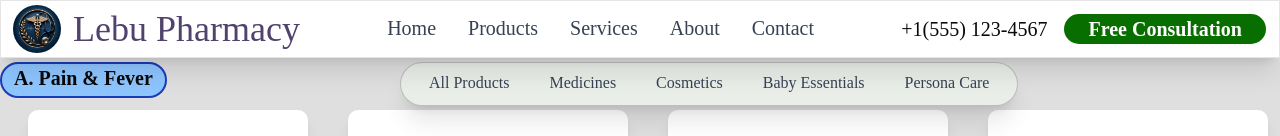
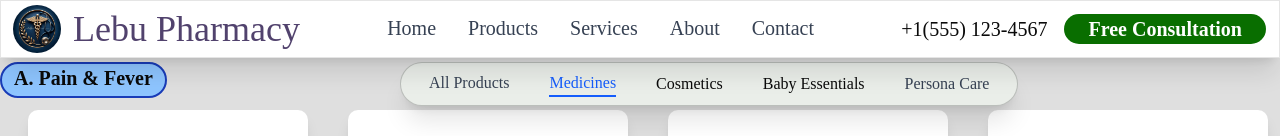
Before and after one commit to Askebir/Phrmacy-Landing-Page, a Next.js app: page /Medicines in a window 1280 px wide. Shown: the top 136 px of the page. Built offline with nearby package versions, Linux system fonts and the light colour scheme.

Commit message:
product naviation hover and active link styling

```diff
--- /dev/null
+++ b/app/AllProducts/page.tsx
@@ -0,0 +1,3 @@
+export default function AllProducts() {
+  return <div>AllProudcts</div>;
+}
--- a/components/subComponents/ProductNavigation.tsx
+++ b/components/subComponents/ProductNavigation.tsx
@@ -1,5 +1,6 @@
 "use client";
 import Link from "next/link";
+import { usePathname } from "next/navigation";
 import { useState } from "react";
 
 // export default function NavigationWrapper({
@@ -18,68 +19,55 @@ import { useState } from "react";
 // }
 
 export default function ProductNavigation() {
-  const [activeLink, setActiveLink] = useState("home");
+  const pathname = usePathname();
+  console.log("pathname", pathname);
 
   return (
     <div className=" flex items-center justify-center   ">
       <div className="flex items-center justify-center gap-10 shadow-xl w-max px-7 py-2 rounded-4xl  bg-[#eaeee9] border border-black/20 ">
         <Link
           href="/AllProducts"
-          onClick={() => setActiveLink("AllProducts")}
-          className={`hover:border-b-2 hover:border-blue-600 hover:text-blue-600 active:border-b-2 active:border-blue-600
-            ${
-              activeLink === "AllProducts"
-                ? "text-blue-600 border-b-2 border-blue-600"
-                : "text-gray-700 border-b-2 border-transparent"
-            }`}
+          className={`border-b-2 ${
+            pathname === "/AllProducts"
+              ? "text-blue-600 border-blue-600"
+              : "text-gray-700 border-transparent hover:text-blue-600 hover:border-blue-600"
+          }`}
         >
           All Products
         </Link>
         <Link
           href="/Medicines"
-          onClick={() => setActiveLink("Medicines")}
-          className={`hover:border-b-2 hover:border-blue-600 hover:text-blue-600 active:border-b-2 active:border-blue-600
-            ${
-              activeLink === "Medicines"
-                ? "text-blue-600 border-b-2 border-blue-600"
-                : "text-gray-700 border-b-2 border-transparent"
-            }`}
+          className={`border-b-2 ${
+            pathname === "/Medicines"
+              ? "text-blue-600 border-blue-600"
+              : "text-gray-700 border-transparent hover:text-blue-600 hover:border-blue-600"
+          }`}
         >
           Medicines
         </Link>
         <Link
           href="/Cosmetics"
-          onClick={() => setActiveLink("Cosmetics")}
-          className={`hover:border-b-2 hover:border-blue-600 hover:text-blue-600 active:border-b-2 active:border-blue-600
-            ${
-              activeLink === "Cosmetics"
-                ? "text-blue-600 border-b-2 border-blue-600"
-                : "text-gray-700 border-b-2 border-transparent"
-            }`}
+          className={`border-b-2${
+            pathname === "/Cosmetics"
+              ? "text-blue-600 border-blue-600 "
+              : "text-gray-700 border-transparent hover:text-blue-600 hover:border-blue-600"
+          }`}
         >
           Cosmetics
         </Link>
         <Link
           href="/BabyEssentials"
-          onClick={() => setActiveLink("BabyEssentials")}
-          className={`hover:border-b-2 hover:border-blue-600 hover:text-blue-600 active:border-b-2 active:border-blue-600
-            ${
-              activeLink === "BabyEssentials"
-                ? "text-blue-600 border-b-2 border-blue-600"
-                : "text-gray-700 border-b-2 border-transparent"
-            }`}
+          className={`border-b-2${
+            pathname === "/BabyEssentials"
+              ? "text-blue-600 border-blue-600 "
+              : "text-gray-700 border-transparent hover:text-blue-600 hover:border-blue-600"
+          }`}
         >
           Baby Essentials
         </Link>
         <Link
           href="/PersonalCare"
-          onClick={() => setActiveLink("PersonalCare")}
-          className={`hover:border-b-2 hover:border-blue-600 hover:text-blue-600 active:border-b-2 active:border-blue-600
-            ${
-              activeLink === "PersonalCare"
-                ? "text-blue-600 border-b-2 border-blue-600"
-                : "text-gray-700 border-b-2 border-transparent"
-            }`}
+          className={`border-b-2${pathname === "/PersonalCare" ? "text-blue-600 border-blue-600" : "border-transparent hover:text-blue-600 hover:border-blue-600 text-gray-700  "}`}
         >
           Persona Care
         </Link>
```
